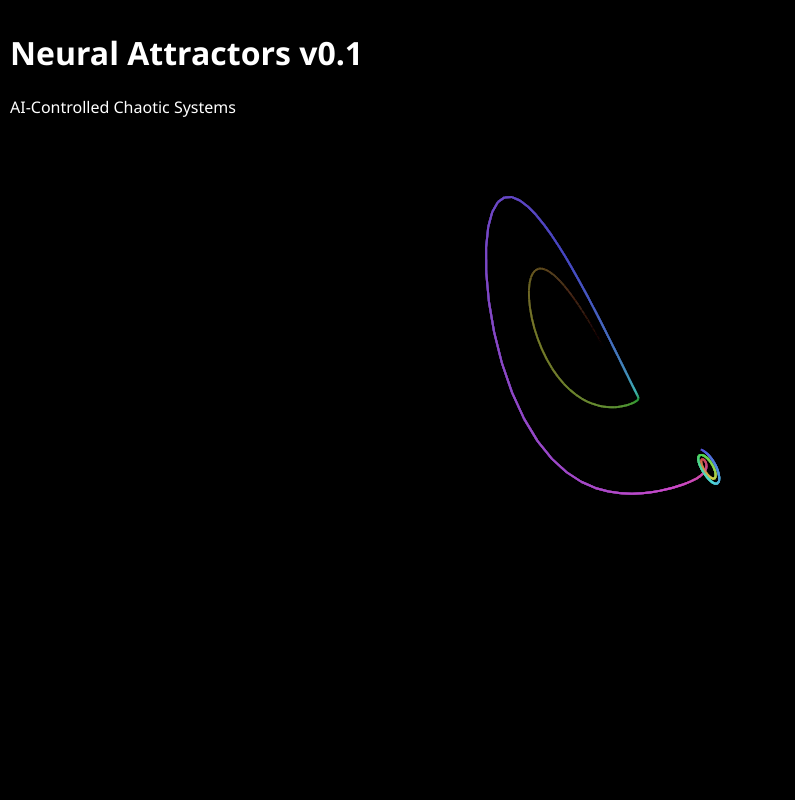
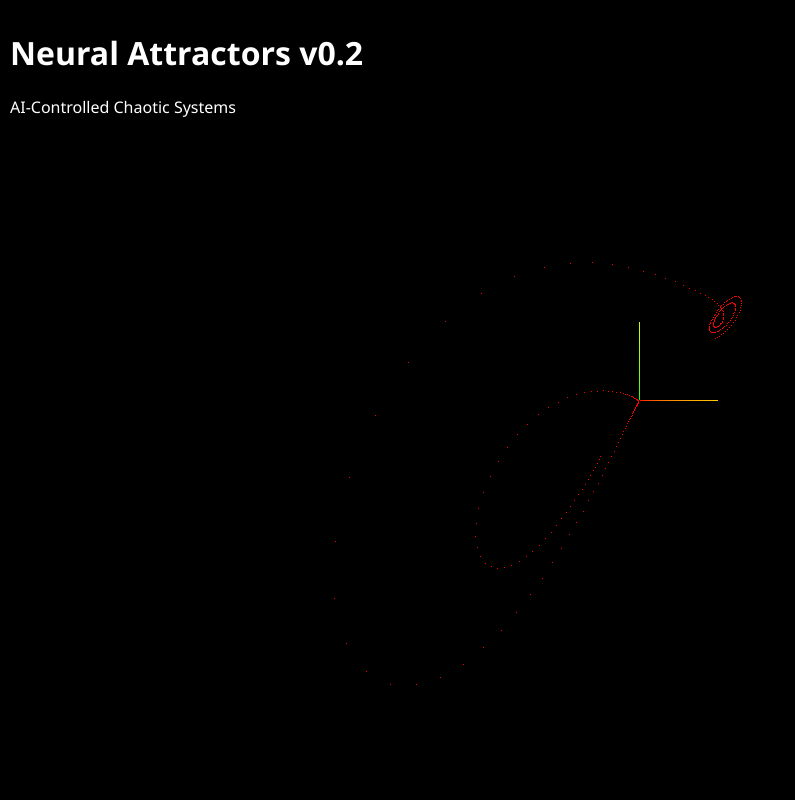
Before and after one commit to Mudok1/neural-attractors, a website built with Vite: page index.html in a window 1280 px wide. Shown: the top 800 px of the page, without its empty margins (0-795 px from the left). Built offline with nearby package versions, Linux system fonts and the light colour scheme.

Commit message:
feat: implement Three.js 3D visualization with ES6 modules
- Complete ThreeJSRenderer.js implementation with point cloud rendering
- Migrate entire codebase to ES6 modules (import/export syntax)
- Add proper Lorenz attractor scaling and camera positioning for 3D space
- Increase point buffer to 8000 points for enhanced 3D visualization density
- Successfully render 3D Lorenz attractor with red point cloud visualization

Three.js integration now functional alongside existing 2D Canvas renderer.

```diff
--- a/index.html
+++ b/index.html
@@ -28,13 +28,11 @@
 <body>
     <div id="container">
         <div id="info">
-            <h1>Neural Attractors v0.1</h1>
+            <h1>Neural Attractors v0.2</h1>
             <p>AI-Controlled Chaotic Systems</p>
         </div>
     </div>
 
-    <script src="src/math/lorenz.js"></script>
-    <script src="src/visuals/Canvas2DRenderer.js"></script>
-    <script src="src/main.js"></script>
+    <script type="module" src="src/main.js"></script>
 </body>
 </html>
--- a/src/main.js
+++ b/src/main.js
@@ -1,18 +1,24 @@
+import LorenzAttractor from './math/lorenz.js';
+import Canvas2DRenderer from './visuals/Canvas2DRenderer.js';
+import ThreeJSRenderer from './visuals/ThreeJSRenderer.js';
+
 /**
  * Main application entry point
  */
 
+
 class NeuralAttractorsApp {
     constructor() {
         this.lorenz = new LorenzAttractor();
-        this.renderer = new Canvas2DRenderer('container');
+        //this.renderer = new Canvas2DRenderer('container');
+        this.renderer = new ThreeJSRenderer('container');
         this.isRunning = false;
 
         this.init();
     }
 
     init() {
-        console.log('Neural Attractors v0.1 - Initializing...');
+        console.log('Neural Attractors v0.2 - Initializing...');
 
         this.lorenz.generatePoints(100);
 
@@ -21,14 +27,16 @@ class NeuralAttractorsApp {
 
     start() {
         this.isRunning = true;
+        console.log('Simulation started');
         this.animate();
-        console.log('Simulation started');
     }
 
     animate() {
         if (!this.isRunning) return;
 
         const newPoint = this.lorenz.step();
+
+
 
         this.renderer.addPoint(newPoint);
 
--- a/src/math/lorenz.js
+++ b/src/math/lorenz.js
@@ -56,3 +56,5 @@ class LorenzAttractor {
         this.z = z;
     }
 }
+
+export default LorenzAttractor;
--- a/src/visuals/Canvas2DRenderer.js
+++ b/src/visuals/Canvas2DRenderer.js
@@ -2,6 +2,8 @@
  * Simple 2D Canvas Renderer for Lorenz Attractor
  * (Temporary until we add Three.js)
  */
+
+
 
 class Canvas2DRenderer {
     constructor(containerId) {
@@ -75,3 +77,5 @@ class Canvas2DRenderer {
         }
     }
 }
+
+export default Canvas2DRenderer;
--- a/src/visuals/ThreeJSRenderer.js
+++ b/src/visuals/ThreeJSRenderer.js
@@ -1,7 +1,90 @@
 import * as THREE from "three"
 
 class ThreeJSRenderer {
-    constructor() {
+    constructor(containerId) {
+        this.container = document.getElementById(containerId);
+        this.scene = new THREE.Scene();
+        this.camera = new THREE.PerspectiveCamera(
+            75,
+            window.innerWidth / window.innerHeight,
+            0.1,
+            1000
+        );
+        this.renderer = new THREE.WebGLRenderer();
+        this.renderer.setSize(window.innerWidth, window.innerHeight);
+        this.container.appendChild(this.renderer.domElement)
+
+        this.points = [];
+        this.maxPoints = 8000;
+        this.setupScene();
 
     }
+
+    setupScene() {
+        console.log('Llego');
+
+
+        // Camara
+        this.camera.position.set(0, 0, 80);
+        this.camera.lookAt(0, 0, 0);
+
+        // Ejes
+        const axesHelper = new THREE.AxesHelper(12);
+        this.scene.add(axesHelper);
+
+        // Puntos
+        this.pointsGeometry = new THREE.BufferGeometry();
+        this.pointsMaterial = new THREE.PointsMaterial({
+            size: 0.05,
+            vertexColors: false,
+            color: 0xff0000
+        });
+
+        this.pointsMesh = new THREE.Points(this.pointsGeometry, this.pointsMaterial);
+        this.scene.add(this.pointsMesh);
+
+        this.positions = new Float32Array(this.maxPoints * 3);
+        this.pointsGeometry.setAttribute(
+            "position",
+            new THREE.BufferAttribute(this.positions, 3)
+        );
+
+    }
+
+    addPoint(point3D) {
+        const scale = 1;
+        const vectorPoint = new THREE.Vector3(point3D.x, point3D.y, point3D.z)
+        const scaledPoint = vectorPoint.clone().multiplyScalar(scale);
+
+        //console.log("Point added:", vectorPoint);
+        //console.log("Total points:", this.points.length);
+
+        this.points.push(scaledPoint);
+
+        if (this.points.length > this.maxPoints) {
+            this.points.shift();
+        }
+
+
+    }
+
+    render() {
+
+        this.points.forEach((p, i) => {
+
+
+            this.positions[i * 3]     = p.x;
+            this.positions[i * 3 + 1] = p.y;
+            this.positions[i * 3 + 2] = p.z;
+        });
+
+        console.log("Buffer positions:", this.positions.slice(0, this.points.length * 3));
+
+        this.pointsGeometry.setDrawRange(0, this.points.length);
+        this.pointsGeometry.attributes.position.needsUpdate = true;
+
+        this.renderer.render(this.scene, this.camera);
+    }
 }
+
+export default ThreeJSRenderer;
```
Also changed, not shown: package.json (+4 -3 lines).
